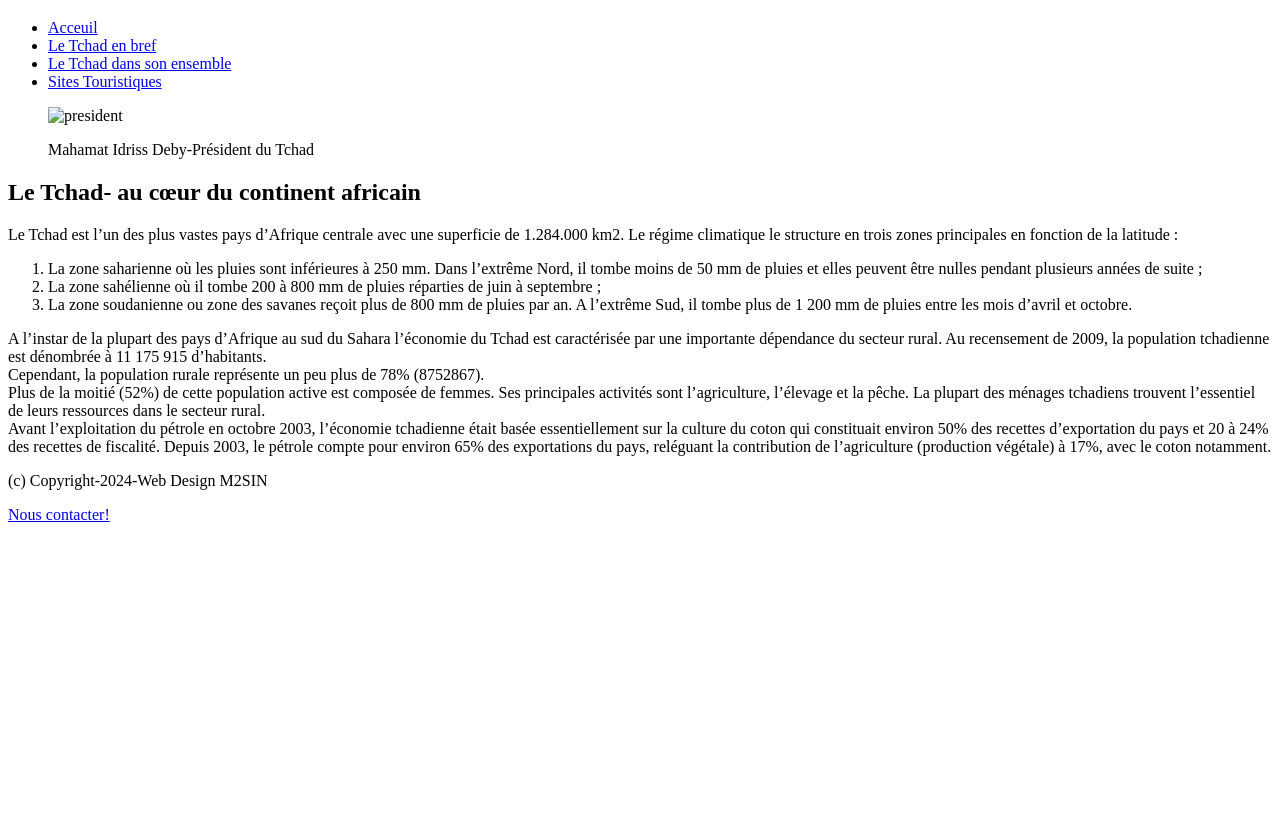
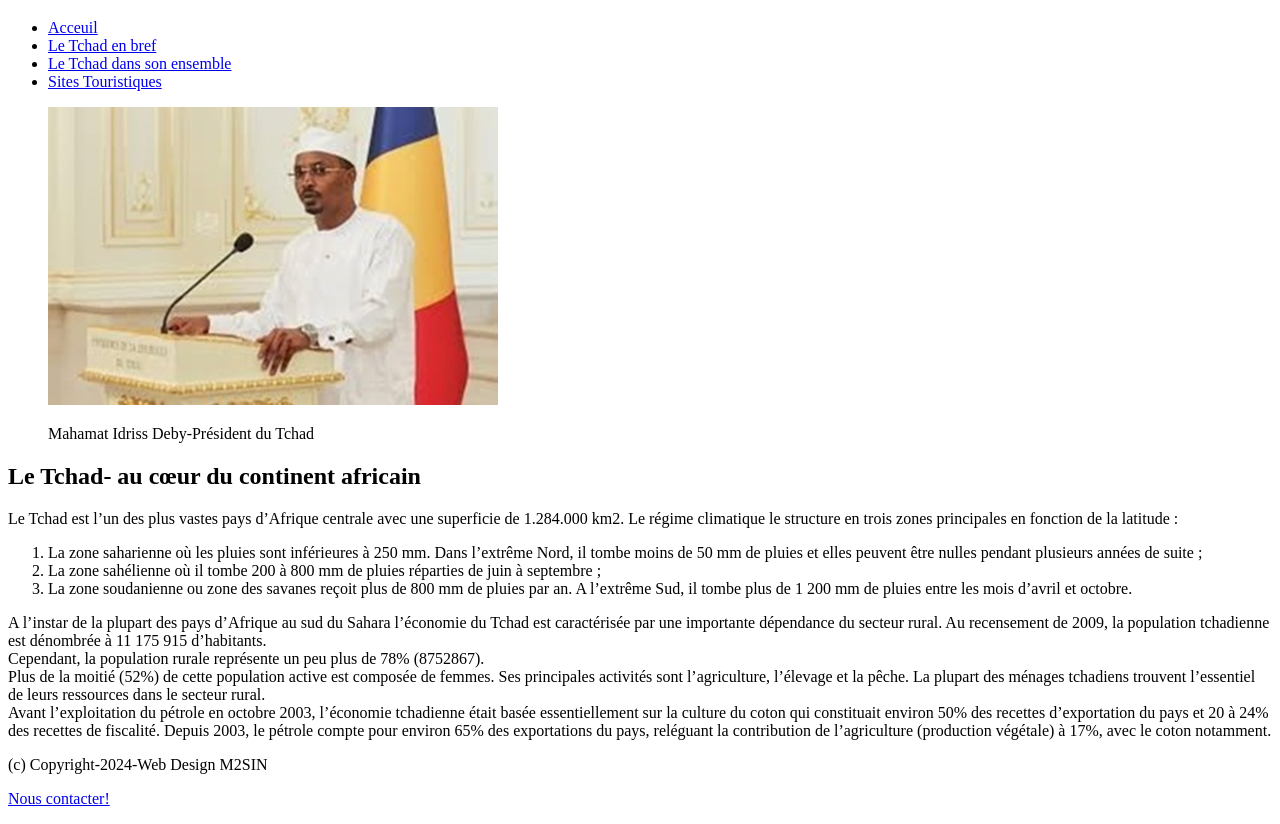
Before and after one commit to aursule/Web_design2-, a plain HTML site: page acceuil.html in a window 1280 px wide. Shown: the part 61-885 px from the top of the page. Before the commit the page ends 800 px from the top, so only its background shows below. Drawn offline with Linux system fonts and the light colour scheme.

Commit message:
Update acceuil.html

```diff
--- a/acceuil.html
+++ b/acceuil.html
@@ -36,7 +36,7 @@
 
                 <figure>
 
-                      <img id="president" src="Images/Le-President-du-Tchad.jpg" alt="president">
+                      <img id="president" src="Le-President-du-Tchad.jpg" alt="president">
                         <p class="picture-caption">
                            Mahamat Idriss Deby-Président du Tchad
                     </p>
```
